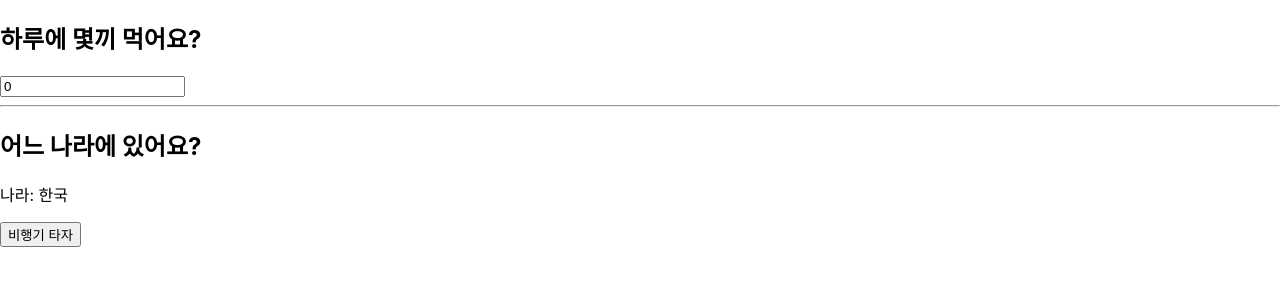
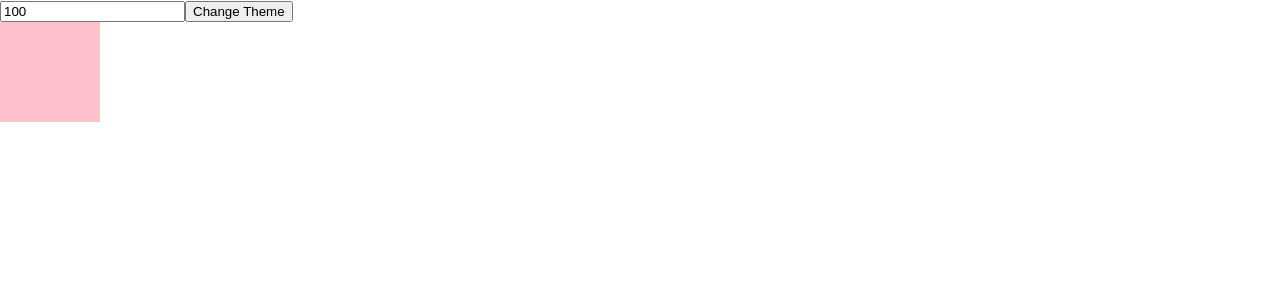
Before and after one commit to sukyung6999/react, a React (Create React App) app in the folder my-app/: page / in a window 1280 px wide. Shown: the top 300 px of the page. Built offline with nearby package versions, Linux system fonts and the light colour scheme.

Commit message:
add: [처음만난리액트] 7장 hook - useCallback

```diff
--- /dev/null
+++ b/my-app/src/chapter_06/callback.jsx
@@ -0,0 +1,30 @@
+import React, {useState, useEffect, useCallback} from 'react';
+
+function Callback () {
+  const [number, setNumber] = useState(0);
+  const [toggle, setToggle] = useState(true);
+
+  const someFunction = useCallback(() => {
+    console.log(`someFunc: number : ${number}`);
+    return;
+  }, [number])
+
+  useEffect(() => {
+    console.log('someFunction이 변경되었습니다');
+  }, [someFunction]);
+
+  return(
+    <div>
+      <input
+      type="number"
+      value={number}
+      onChange={(e) => {setNumber(e.target.value)}}
+       />
+       <button onClick={() => setToggle(!toggle)}>{toggle.toString()}</button>
+       <br />
+       <button onClick={someFunction}>Call someFunc</button>
+    </div>
+  )
+}
+
+export default Callback;
--- /dev/null
+++ b/my-app/src/chapter_06/callback2.jsx
@@ -0,0 +1,32 @@
+import React, {useCallback, useState} from 'react';
+import Box from './component/Box';
+
+function Callback2 () {
+  const [size, setSizes] = useState(100);
+  const [isDark, setIsDark] = useState(false);
+
+  const createBoxStyle = useCallback(() => {
+    return {
+      backgroundColor: 'pink',
+      width: `${size}px`,
+      height: `${size}px`
+    }
+  }, [size]);
+
+  return (
+    <div style={{
+      background: isDark ? 'black' : 'white'
+    }}>
+      <input
+      type="number"
+      value={size}
+      onChange={(e) => setSizes(e.target.value)}
+       />
+       <button onClick={() => setIsDark(!isDark)}>Change Theme</button>
+       <Box createBoxStyle={createBoxStyle}/>
+    </div>
+  )
+
+}
+
+export default Callback2;
--- /dev/null
+++ b/my-app/src/chapter_06/component/Box.jsx
@@ -0,0 +1,14 @@
+import React, {useState, useEffect} from 'react';
+
+function Box({createBoxStyle}) {
+  const [style, setStyle] = useState({});
+
+  useEffect(() => {
+    console.log('박스 키우기');
+    setStyle(createBoxStyle());
+  }, [createBoxStyle]);
+
+  return <div style={style}></div>
+}
+
+export default Box;
--- a/my-app/src/index.js
+++ b/my-app/src/index.js
@@ -14,12 +14,14 @@ import Effect from './chapter_06/effect';
 import Effect2 from './chapter_06/effect2';
 import Memo from './chapter_06/memo';
 import Memo2 from './chapter_06/memo2';
+import Callback from './chapter_06/callback';
+import Callback2 from './chapter_06/callback2';
 
 const root = ReactDOM.createRoot(document.getElementById('root'));
 
 root.render(
   <div>
-    <Memo2/>
+    <Callback2/>
   </div>
 )
 
```
